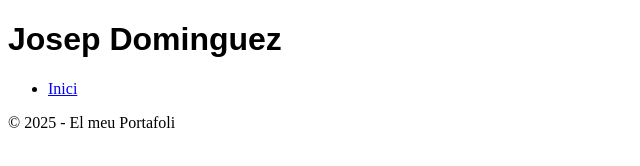
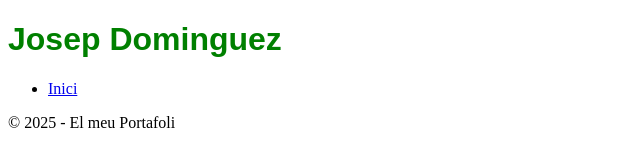
Before and after one commit to Josep-merce/portafoli-M0614-AEA3, a website: page index.html in a window 1280 px wide. Shown: the whole page, without its empty margins (0-640 px from the left). Drawn offline with Linux system fonts and the light colour scheme.

Commit message:
Fix: Corregeix errors de sintaxi CSS i HTML

```diff
--- a/css/style.css
+++ b/css/style.css
@@ -1,4 +1,4 @@
 h1 {
     font-family: Arial, sans-serif;
-    color:
+    color: green
 }
```
